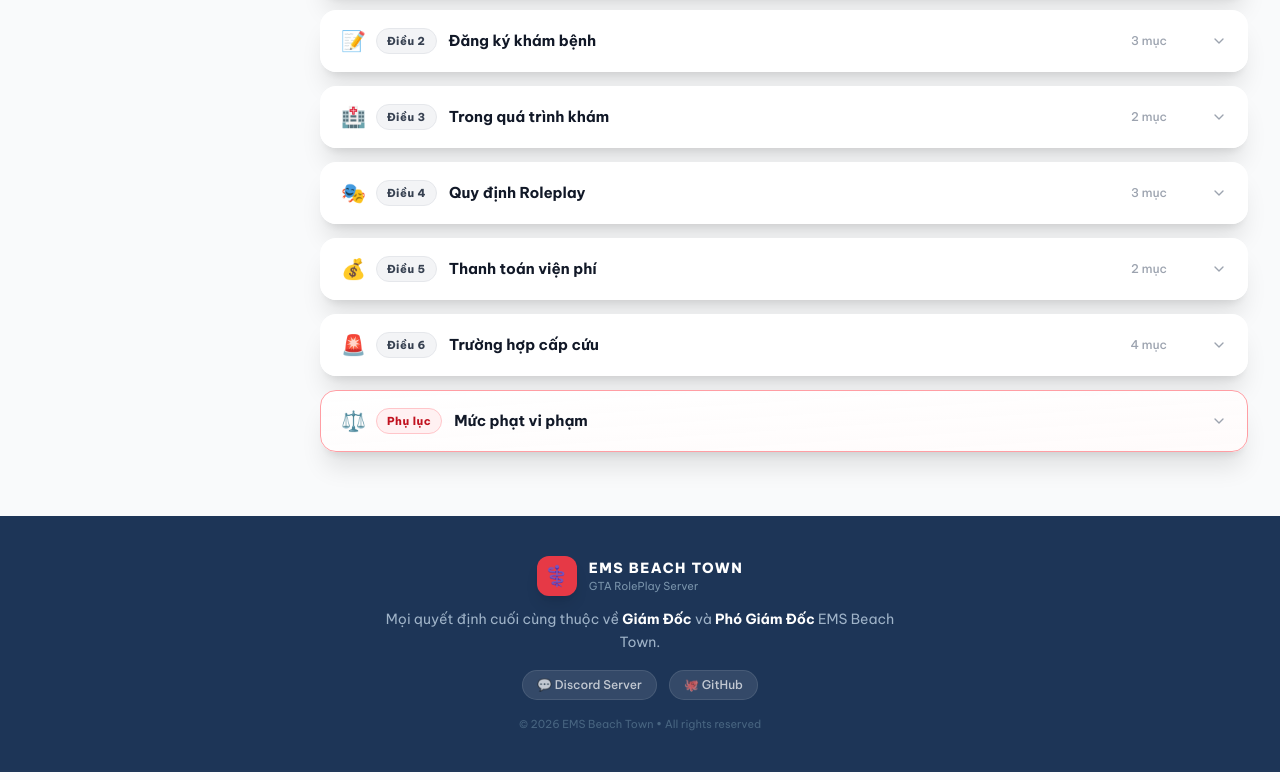
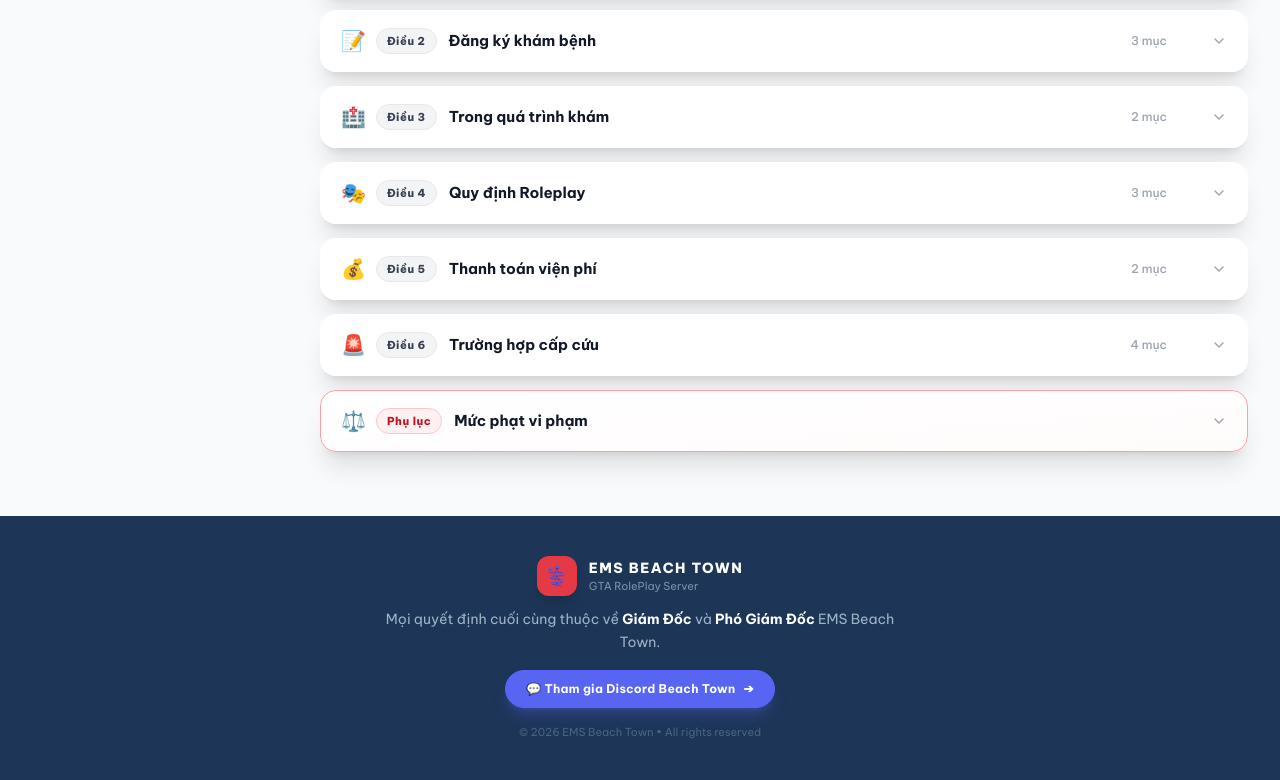
Before and after one commit to HarukiSakurai105/ems-beachtown, a Next.js app: page / in a window 1280 px wide. Shown: the part 1655-2435 px from the top of the page. Built offline with nearby package versions, Linux system fonts and the light colour scheme.

Commit message:
feat(footer): link official Discord server https://discord.gg/beachtown2026 and remove GitHub link

```diff
--- a/components/Footer.jsx
+++ b/components/Footer.jsx
@@ -15,11 +15,14 @@ export default function Footer() {
           <strong className="text-white">Phó Giám Đốc</strong> EMS Beach Town.
         </p>
         <div className="flex justify-center gap-3 mb-4">
-          <a href="#" className="inline-flex items-center gap-1.5 px-3.5 py-1.5 bg-white/10 hover:bg-white/20 border border-white/10 hover:border-white/20 rounded-full text-white/70 hover:text-white text-xs font-medium transition-all">
-            💬 Discord Server
-          </a>
-          <a href="https://github.com/HarukiSakurai105/ems-beachtown" target="_blank" rel="noopener" className="inline-flex items-center gap-1.5 px-3.5 py-1.5 bg-white/10 hover:bg-white/20 border border-white/10 hover:border-white/20 rounded-full text-white/70 hover:text-white text-xs font-medium transition-all">
-            🐙 GitHub
+          <a
+            href="https://discord.gg/beachtown2026"
+            target="_blank"
+            rel="noopener noreferrer"
+            className="inline-flex items-center gap-2 px-5 py-2.5 bg-[#5865F2] hover:bg-[#4752C4] border border-[#5865F2] hover:border-[#4752C4] rounded-full text-white text-xs font-bold tracking-wide transition-all shadow-lg shadow-[#5865F2]/30 hover:scale-105 active:scale-95"
+          >
+            <span>💬 Tham gia Discord Beach Town</span>
+            <span>➔</span>
           </a>
         </div>
         <p className="text-navy-600 text-[11px]">© 2026 EMS Beach Town • All rights reserved</p>
```
